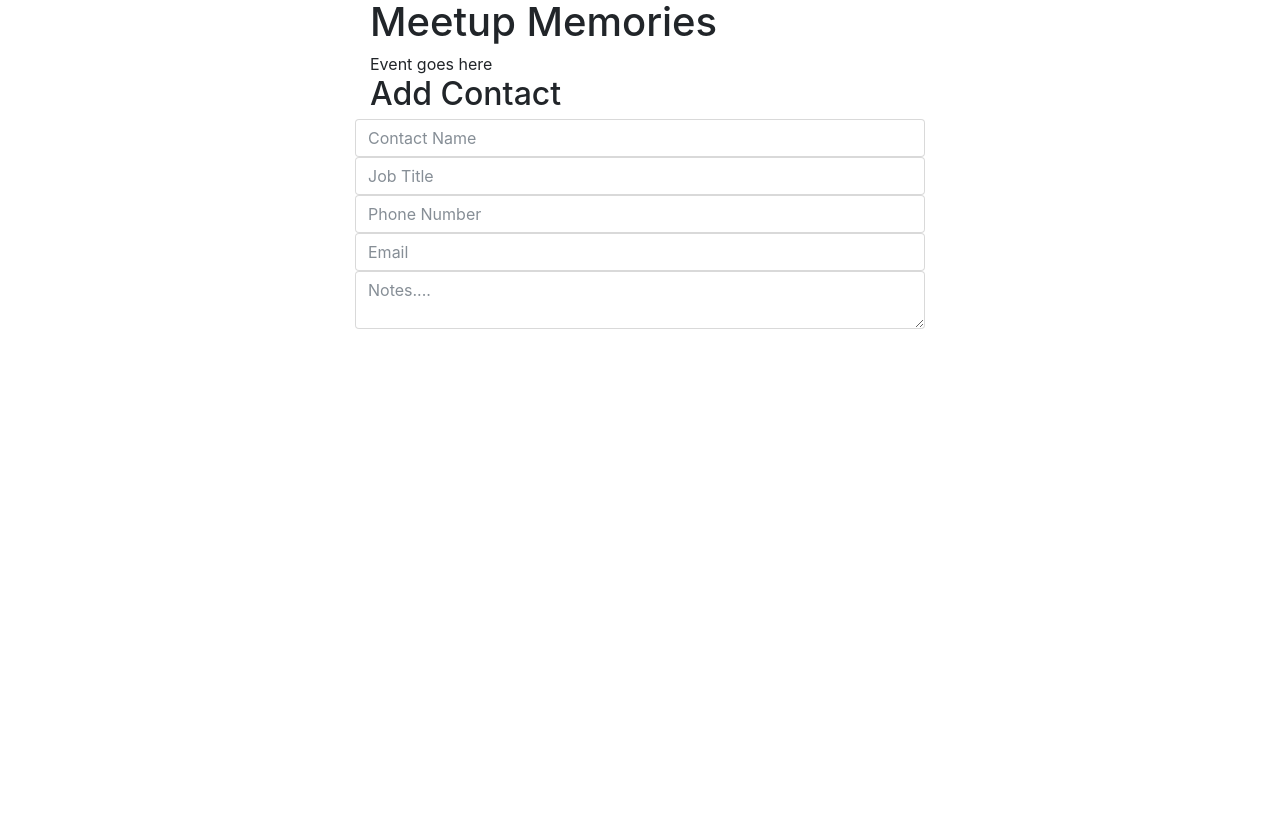
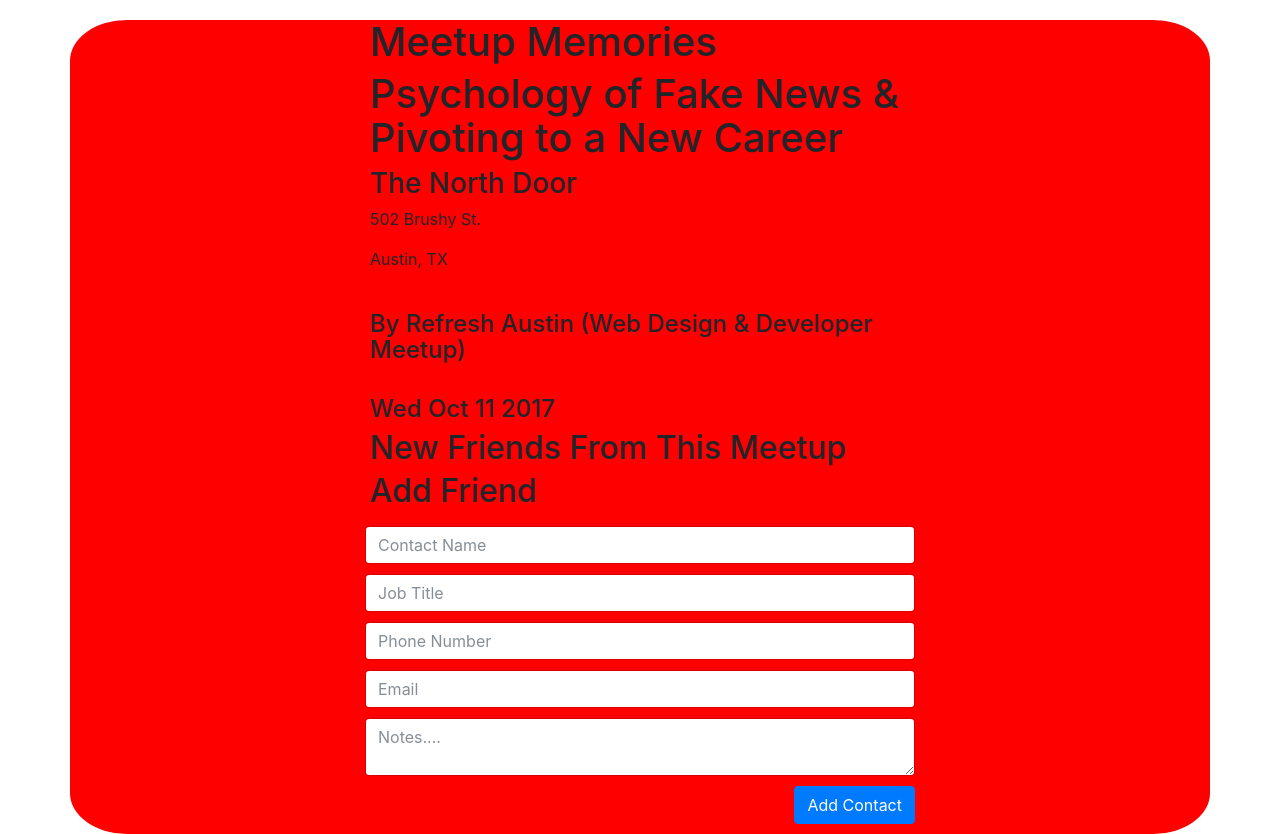
Before and after one commit to pinion31/MeetUpMemories, a website: page static/index.html in a window 1280 px wide. Before the commit the page ends 800 px from the top, so only its background shows below. Drawn offline with nearby package versions, Linux system fonts and the light colour scheme.

Commit message:
initial event page setup

```diff
--- a/static/bundle.css
+++ b/static/bundle.css
@@ -0,0 +1,19 @@
+.contact-field {
+  margin: 10px;
+}
+
+.add-contact {
+  margin: 10px;
+}
+
+.meetup-bg {
+  margin-top: 20px;
+  background: red;
+  border-radius: 5%;
+}
+
+.contact-component {
+  margin: 5px;
+  padding: 5px;
+  cursor: pointer;
+}
--- a/static/index.html
+++ b/static/index.html
@@ -6,38 +6,47 @@
     <meta name="viewport" content="width=device-width, initial-scale=1, shrink-to-fit=no">
     <link rel="stylesheet" href="https://maxcdn.bootstrapcdn.com/bootstrap/4.0.0-beta/css/bootstrap.min.css" integrity="sha384-/Y6pD6FV/Vv2HJnA6t+vslU6fwYXjCFtcEpHbNJ0lyAFsXTsjBbfaDjzALeQsN6M" crossorigin="anonymous">
     <link rel="stylesheet" href="bundle.css">
+    <script src="https://ajax.googleapis.com/ajax/libs/jquery/3.2.1/jquery.min.js"></script>
+    <script type="text/javascript" src="mockData.js"></script>
+   <script type="text/javascript" src="loadMeetup.js"></script>
   </head>
   <body>
     <div class="container">
-      <div class="row justify-content-center">
-        <div class="col-sm-6">
+      <div class="row justify-content-center meetup-bg">
+        <div class="col-sm-6 col-xs-6">
           <h1> Meetup Memories </h1>
-          <div> Event goes here </div>
-          <h2> Add Contact </h2>
+          <div id="meetup-event"></div>
+          <h2> New Friends From This Meetup </h2>
+          <div class="contact-container">
+          </div>
+          <h2> Add Friend </h2>
             <div class="row">
               <div class="input-group">
-                <input type="text" class="form-control" placeholder="Contact Name" aria-label="Contact Name">
+                <input type="text" class="form-control contact-field" placeholder="Contact Name" aria-label="Contact Name">
               </div>
             </div>
             <div class="row">
               <div class="input-group">
-                <input type="text" class="form-control" placeholder="Job Title" aria-label="Job Title">
+                <input type="text" class="form-control contact-field" placeholder="Job Title" aria-label="Job Title">
               </div>
             </div>
             <div class="row">
               <div class="input-group">
-                <input type="text" class="form-control" placeholder="Phone Number" aria-label="Phone Number">
+                <input type="text" class="form-control contact-field" placeholder="Phone Number" aria-label="Phone Number">
               </div>
             </div>
             <div class="row">
               <div class="input-group">
-                <input type="text" class="form-control" placeholder="Email" aria-label="Email">
+                <input type="text" class="form-control contact-field" placeholder="Email" aria-label="Email">
               </div>
             </div>
             <div class="row">
               <div class="input-group">
-                <textarea type="text" class="form-control" placeholder="Notes...." aria-label="Contact Notes"></textarea>
+                <textarea type="text" class="form-control contact-field" placeholder="Notes...." aria-label="Contact Notes"></textarea>
               </div>
+            </div>
+            <div class="row justify-content-end">
+                <button type="button" class="btn btn-primary add-contact">Add Contact</button>
             </div>
 
         </div>
--- /dev/null
+++ b/static/loadMeetup.js
@@ -0,0 +1,21 @@
+$(document).ready(function(){
+    $("#meetup-event").append(
+      "<h1>" + myEvent[0].name + "</h1>" +
+      "<h3>" + myEvent[0].venue.name + "</h3>" +
+      "<p>" + myEvent[0].venue.address_1 + "</p>" +
+      "<p>" + myEvent[0].venue.city + ", " + myEvent[0].venue.state + "</p>" +
+      "<br>" +
+      "<h4> By " + myEvent[0].group.name + "</h4> <br>" +
+      "<h4>" + new Date(myEvent[0].time).toDateString() + "</h4>"
+    );
+
+    $(".add-contact").on('click', function() {
+      $(".contact-container").append(
+        "<div class='card contact-component'>" +
+        "<h5> Chris Cantu - Web Developer </h5>" +
+        "</div>"
+      );
+    });
+
+
+ });
--- /dev/null
+++ b/static/mockData.js
@@ -0,0 +1,40 @@
+var myEvent =
+
+{
+    "0": {
+        "created": 1404011429000,
+        "id": "242931161",
+        "name": "Psychology of Fake News & Pivoting to a New Career",
+        "status": "past",
+        "time": 1507680000000,
+        "updated": 1507692921000,
+        "utc_offset": -18000000,
+        "waitlist_count": 0,
+        "yes_rsvp_count": 119,
+        "venue": {
+            "id": 12558312,
+            "name": "The North Door ",
+            "lat": 30.264577865600586,
+            "lon": -97.7339859008789,
+            "repinned": false,
+            "address_1": "502 Brushy St. ",
+            "city": "Austin",
+            "country": "us",
+            "localized_country_name": "USA",
+            "zip": "78702",
+            "state": "TX"
+        },
+        "group": {
+            "created": 1178223728000,
+            "name": "Refresh Austin (Web Design & Developer Meetup)",
+            "id": 492413,
+            "join_mode": "open",
+            "lat": 30.270000457763672,
+            "lon": -97.73999786376953,
+            "urlname": "Austin-Web-Design",
+            "who": "Refreshers",
+            "localized_location": "Austin, TX",
+            "region": "en_US"
+        }
+        }
+};
```
